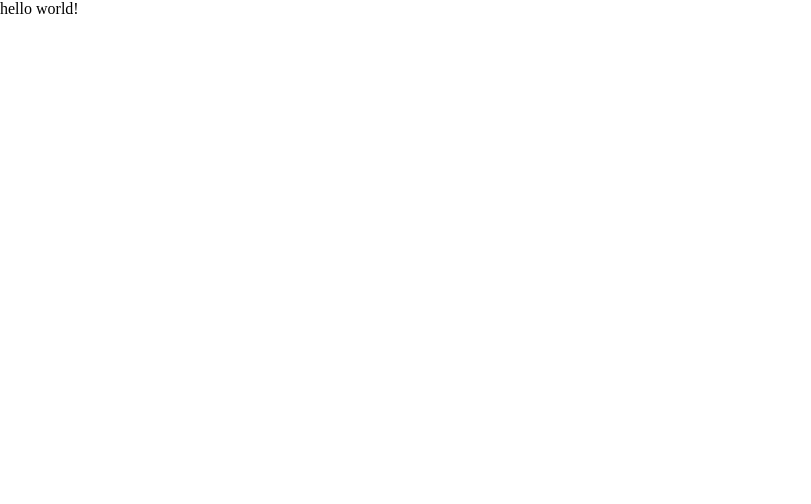
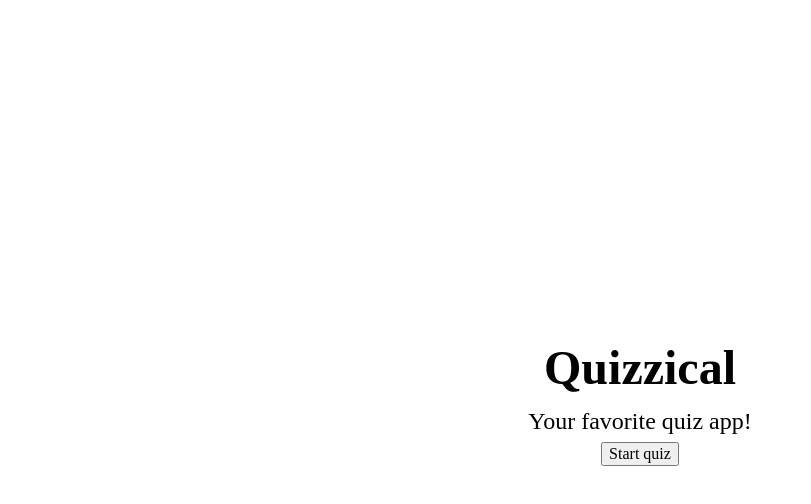
Before and after one commit to d-skowronski/Quizzical, a React (Vite) app: page / in a window 1280 px wide. Shown: the top 504 px of the page, without its empty margins (0-811 px from the left). Built offline with nearby package versions, Linux system fonts and the light colour scheme.

Commit message:
added overlay component

```diff
--- a/src/App.jsx
+++ b/src/App.jsx
@@ -1,8 +1,10 @@
 import React from "react"
+import Overlay from "./components/Overlay"
+
 export default function App() {
     return (
         <div>
-            hello world!
+            <Overlay />
         </div>
     )
 }
--- /dev/null
+++ b/src/components/Overlay.jsx
@@ -0,0 +1,11 @@
+import React from "react"
+
+export default function Overlay() {
+    return (
+        <div className="overlay">
+            <h1>Quizzical</h1>
+            <h2>Your favorite quiz app!</h2>
+            <button>Start quiz</button>
+        </div>
+    )
+}
--- a/src/style.css
+++ b/src/style.css
@@ -1,3 +1,25 @@
 * {
     box-sizing: border-box;
 }
+.overlay {
+    width: 100%;
+    height: 100%;
+    display: flex;
+    flex-direction: column;
+    align-items: center;
+    justify-content: center;
+}
+
+.overlay h1 {
+    font-size: 3rem;
+    font-style: normal;
+    font-weight: 700;
+    margin: 0.4rem;
+}
+
+.overlay h2 {
+    margin: 0.4rem;
+    font-style: normal;
+    font-weight: 400;
+    font-size: 1.5rem;
+}
```
